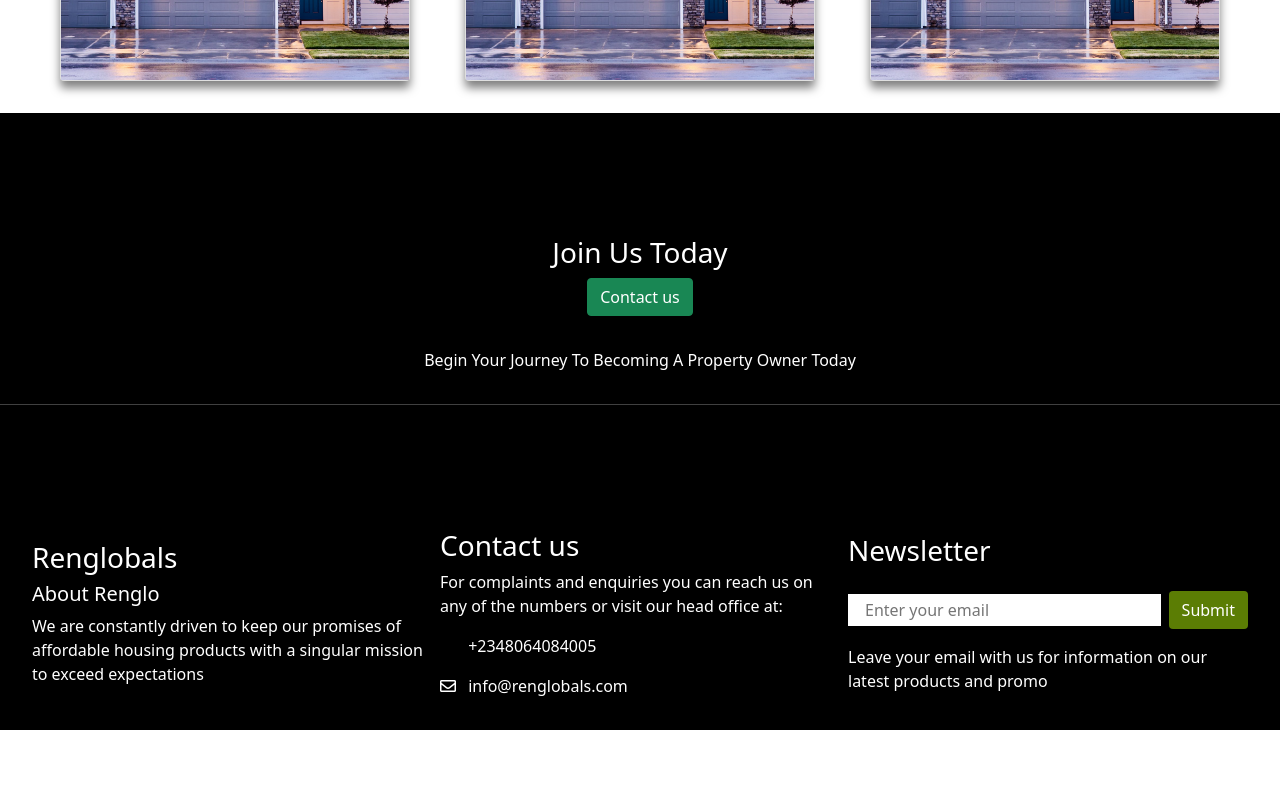
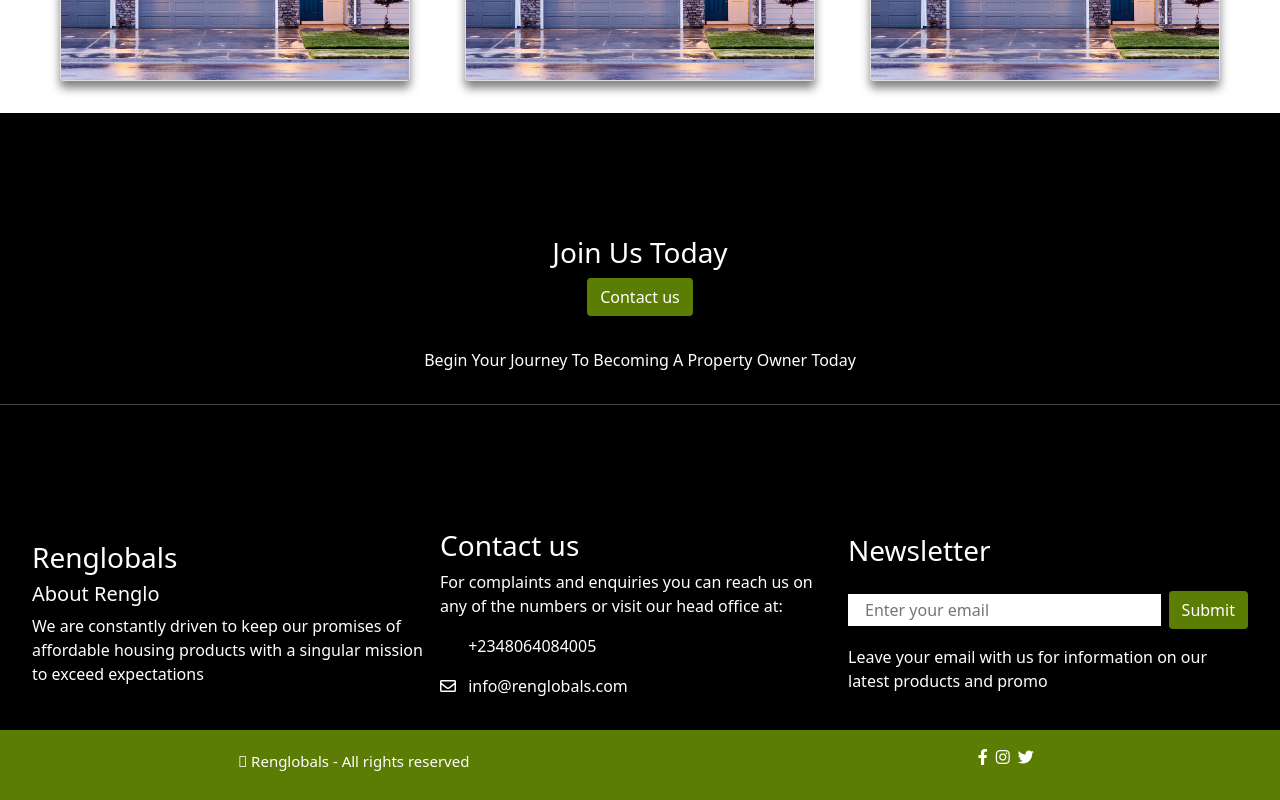
Before and after one commit to diamond-nicholas/Renglobals-real-estate, a React (Create React App) app: page / in a window 1280 px wide. Shown: the part 977-1777 px from the top of the page. Before the commit the page ends 1707 px from the top, so only its background shows below. Built offline with nearby package versions, Linux system fonts and the light colour scheme.

Commit message:
add socials and complete footer section

```diff
--- /dev/null
+++ b/src/Components/Socials/Socials.js
@@ -0,0 +1,28 @@
+import React from 'react';
+import './Socials.scss';
+const Socials = () => {
+  return (
+    <div className='socials'>
+      <div className='socials-left'>
+        <h4>
+          <i class='fal fa-copyright'></i> Renglobals - All rights reserved{' '}
+        </h4>
+      </div>
+      <div className='socials-right'>
+        <ul>
+          <li>
+            <i class='fab fa-facebook-f'></i>
+          </li>
+          <li>
+            <i class='fab fa-instagram'></i>
+          </li>
+          <li>
+            <i class='fab fa-twitter'></i>
+          </li>
+        </ul>
+      </div>
+    </div>
+  );
+};
+
+export default Socials;
--- /dev/null
+++ b/src/Components/Socials/Socials.scss
@@ -0,0 +1,29 @@
+.socials {
+  background: #5b7d04;
+  width: 100%;
+  height: 70px;
+  display: flex;
+  align-items: center;
+  justify-content: space-around;
+  color: #fff;
+
+  .socials-left {
+    h4 {
+      font: 300;
+      font-size: 15px;
+    }
+  }
+
+  .socials-right {
+    ul {
+      display: flex;
+      justify-content: center;
+      align-items: center;
+      list-style: none;
+
+      li {
+        padding-right: 0.5rem;
+      }
+    }
+  }
+}
--- a/src/Pages/Home.js
+++ b/src/Pages/Home.js
@@ -2,6 +2,7 @@ import React from 'react';
 import FinestCards from '../Components/Cards/FinestCards';
 import Footer from '../Components/Footer/Footer';
 import Navbar from '../Components/Navbar/Navbar';
+import Socials from '../Components/Socials/Socials';
 import './Home.scss';
 
 const Home = () => {
@@ -36,12 +37,13 @@ const Home = () => {
         {/* join us */}
         <section className='join-us'>
           <h3>Join Us Today</h3>
-          <button className='btn btn-success'>Contact us</button>
+          <button className='btn'>Contact us</button>
           <p>Begin your journey to becoming a property owner today</p>
           <hr />
         </section>
       </main>
       <Footer />
+      <Socials />
     </div>
   );
 };
--- a/src/Pages/Home.scss
+++ b/src/Pages/Home.scss
@@ -68,6 +68,11 @@
     color: #fff;
   }
 
+  button {
+    background: #5b7d04;
+    color: #fff;
+  }
+
   hr {
     width: 100%;
     size: 5;
```
